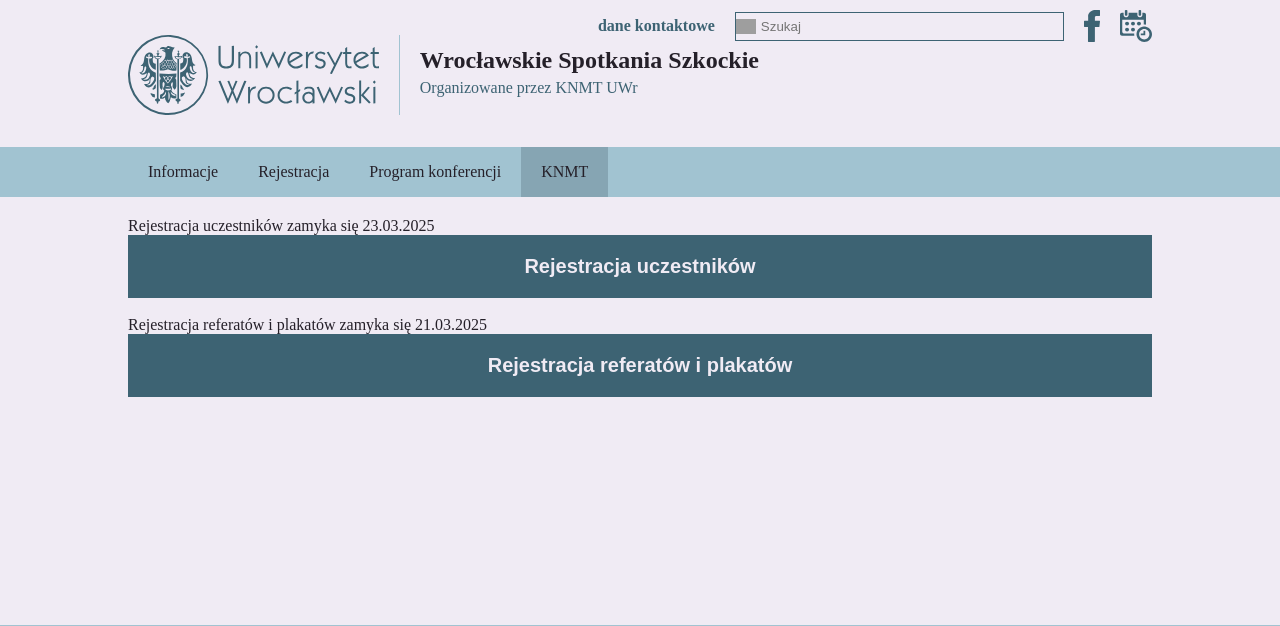
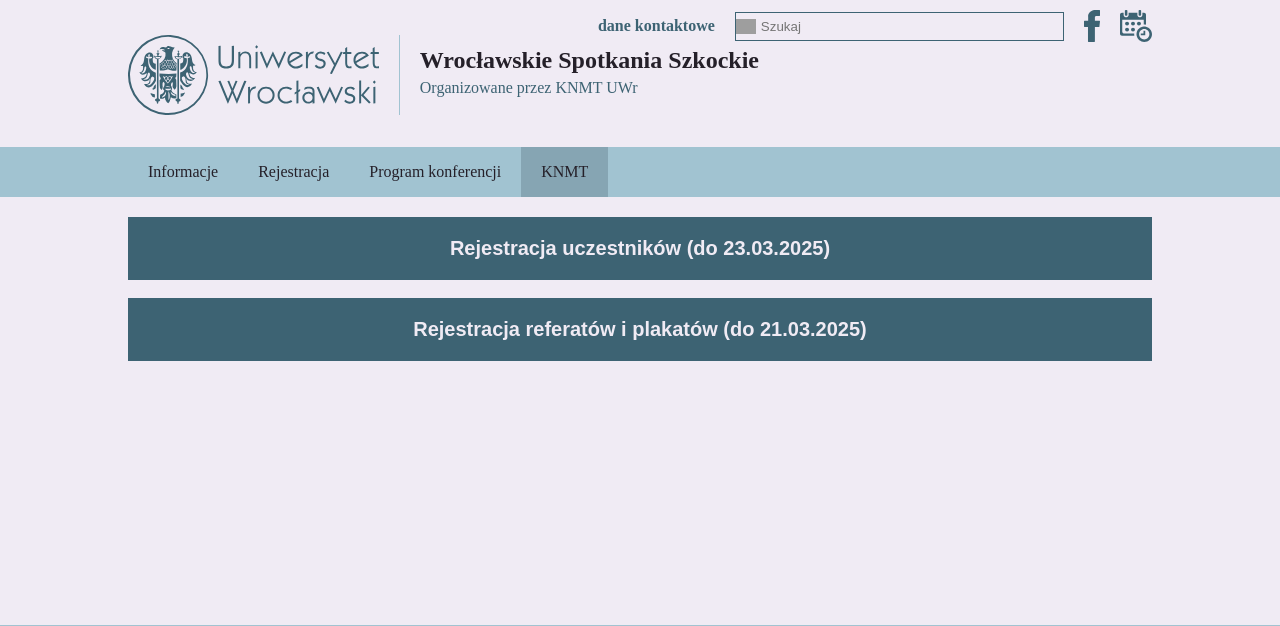
Before and after one commit to ronia-jakim/knmt-website, a Python web app: template src/templates/wss/registration.html in a window 1280 px wide. Shown: the top 626 px of the page. Run offline with Jinja, Linux system fonts and the light colour scheme; the template is opened without the code that fills it, so the values that code supplies are empty; style sheets or scripts are compiled from the project's sources; some web fonts are replaced; grey boxes are pictures that could not be loaded.

Commit message:
rejestracja

```diff
--- a/src/templates/wss/registration.html
+++ b/src/templates/wss/registration.html
@@ -27,14 +27,12 @@
 {% block mainText %}
 
 <div class="flexcolumn" style="width: 100%;">
-  <div>Rejestracja uczestników zamyka się 23.03.2025</div>
   <button class="wss_button" onclick="window.open('https://docs.google.com/forms/d/e/1FAIpQLSeZl5GER_q5tCvlxGMZymzDbNorH79tNVQZ5PqBQ2OoJhN7uQ/viewform?usp=dialog', '_blank')">
-    Rejestracja uczestników
+    Rejestracja uczestników (do 23.03.2025)
   </button>
   <br />
-  <div>Rejestracja referatów i plakatów zamyka się 21.03.2025</div>
   <button class="wss_button" onclick="window.open('https://docs.google.com/forms/d/e/1FAIpQLSeJG2WZDMP8XrFjeKrEHwQ94E_rEEhIn5_mJvIpURDzgxk6gw/viewform?usp=sharing', '_blank')">
-    Rejestracja referatów i plakatów
+    Rejestracja referatów i plakatów (do 21.03.2025)
   </button>
 </div>
 
```
